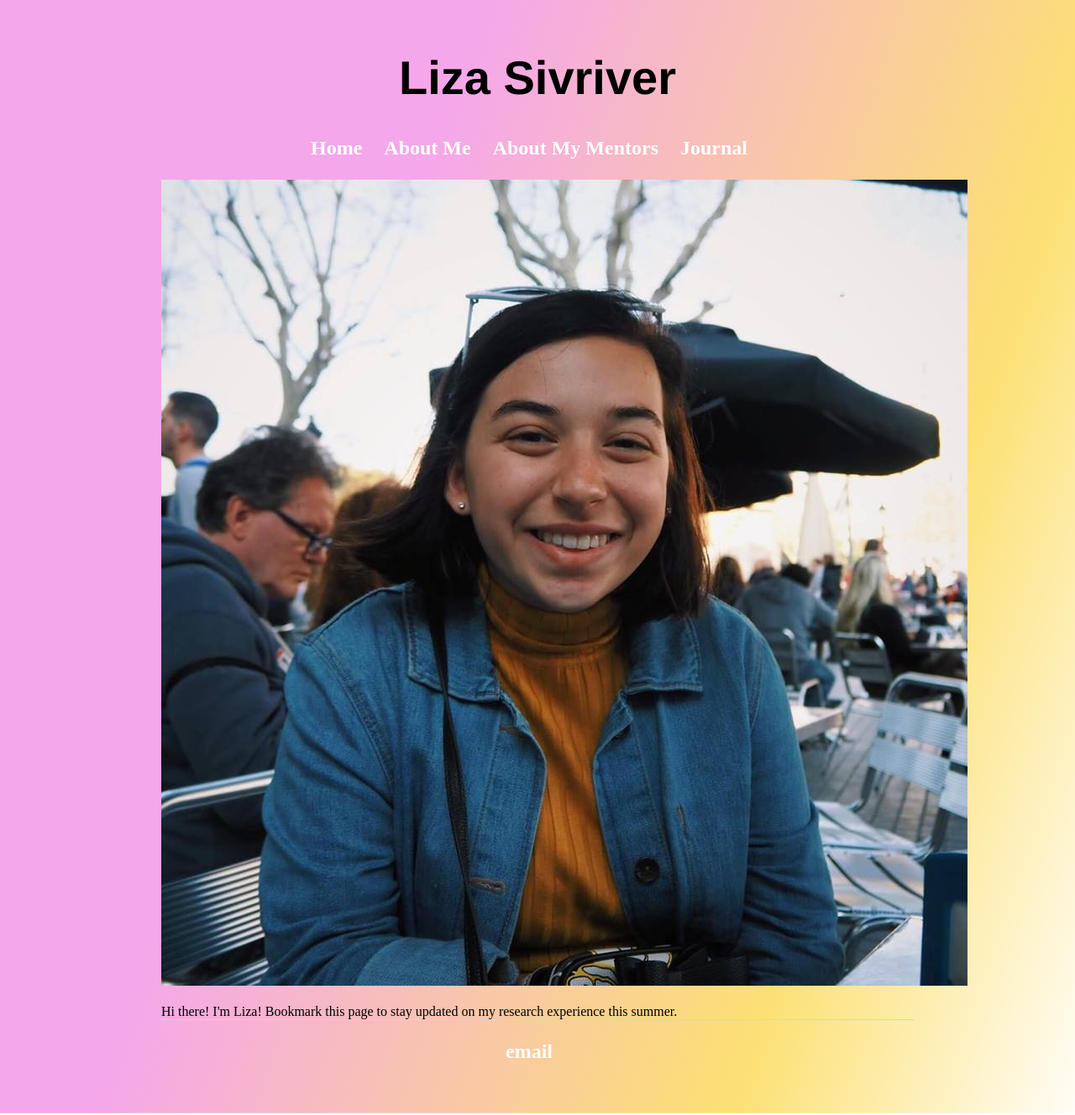
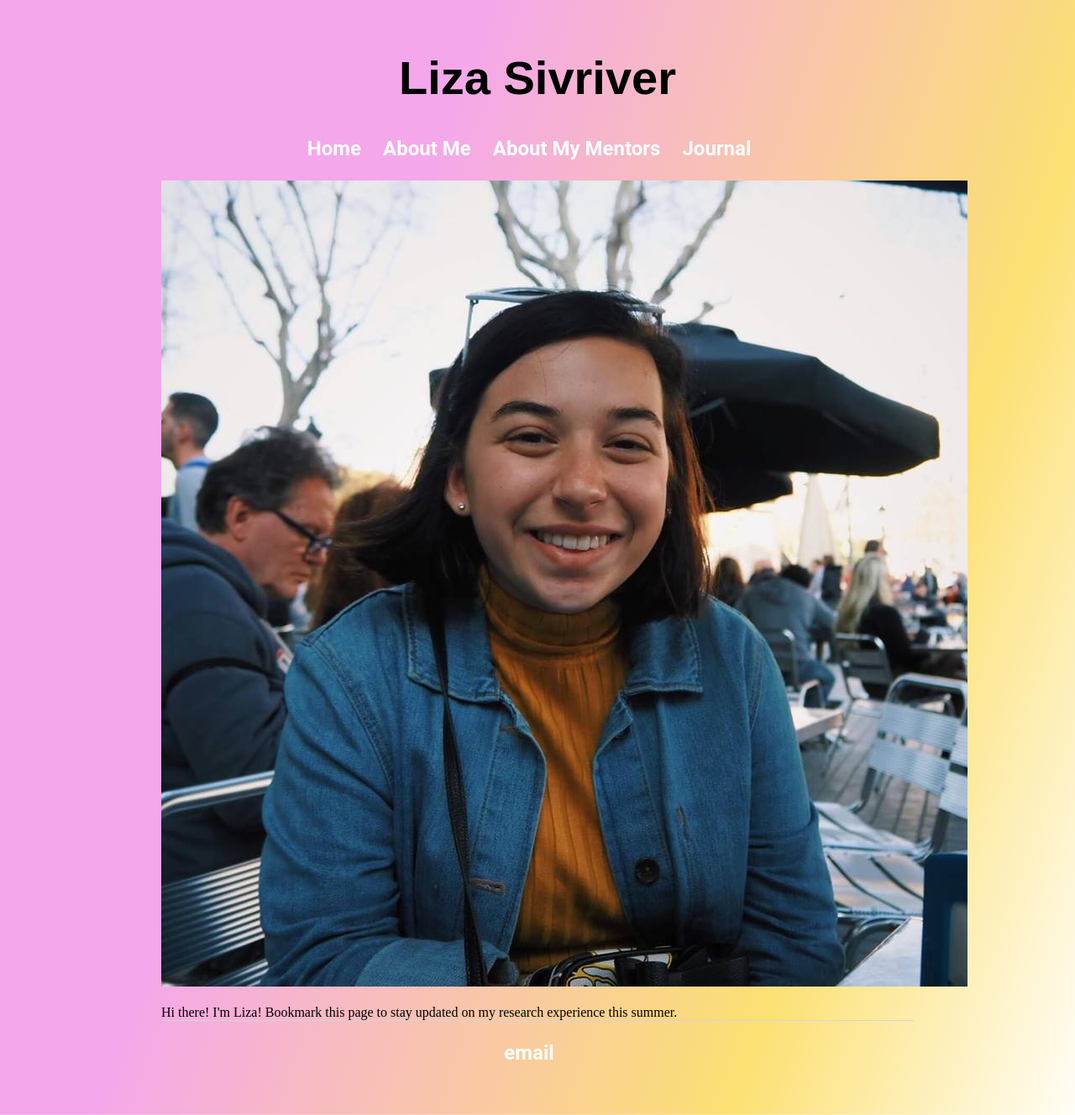
Before and after one commit to lizasivriver/lizasivriver, a Jekyll site: the page built from index.html, in a window 1280 px wide. Shown: the whole page at 84% size. Built offline with Jekyll 4.4.1, drawn with Linux system fonts in a browser that asks for light colours.

Commit message:
Update main.css

```diff
--- a/css/main.css
+++ b/css/main.css
@@ -9,7 +9,7 @@
 }
 
 nav ul, footer ul {
-    font-family:'Roboto Mono';
+    font-family: 'Roboto', sans-serif;
     padding: 0px;
     list-style: none;
     font-weight: bold;
@@ -31,12 +31,15 @@
 }
 h1 {
     font-size: 3.5em;
-    font-family:'Montserrat', 'Helvetica';
+    font-family: 'Montserrat', sans-serif;
 }
 p {
+
     font-size: 3em;
+    font-family: 'Roboto', sans-serif;
     line-height: 1.4em;
     color: #FFFFFF;
+
 }
 footer {
     border-top: 1px solid #d5d5d5;
```
